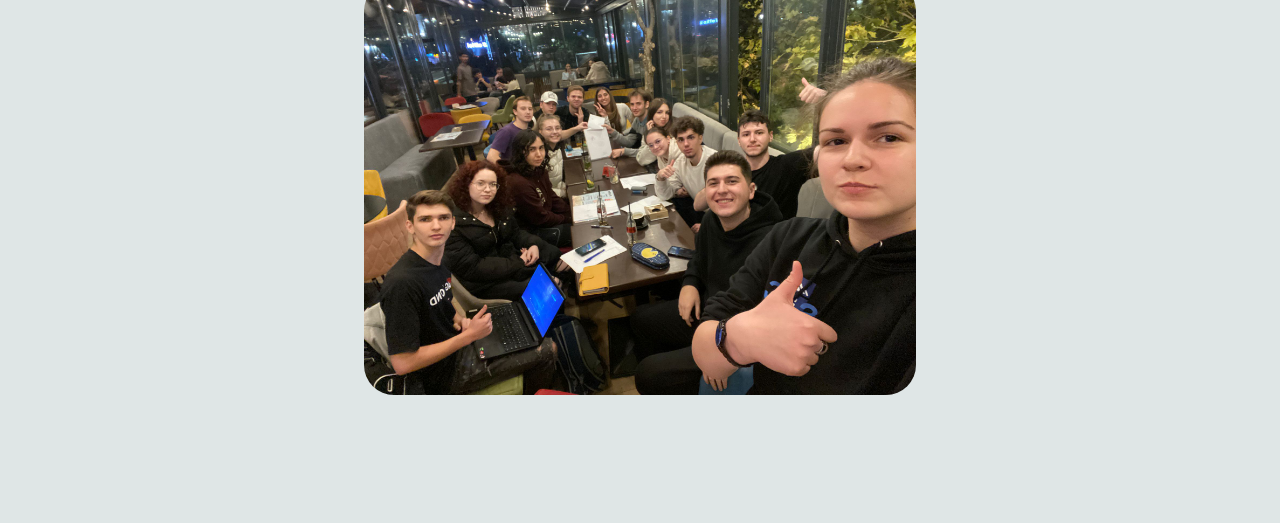
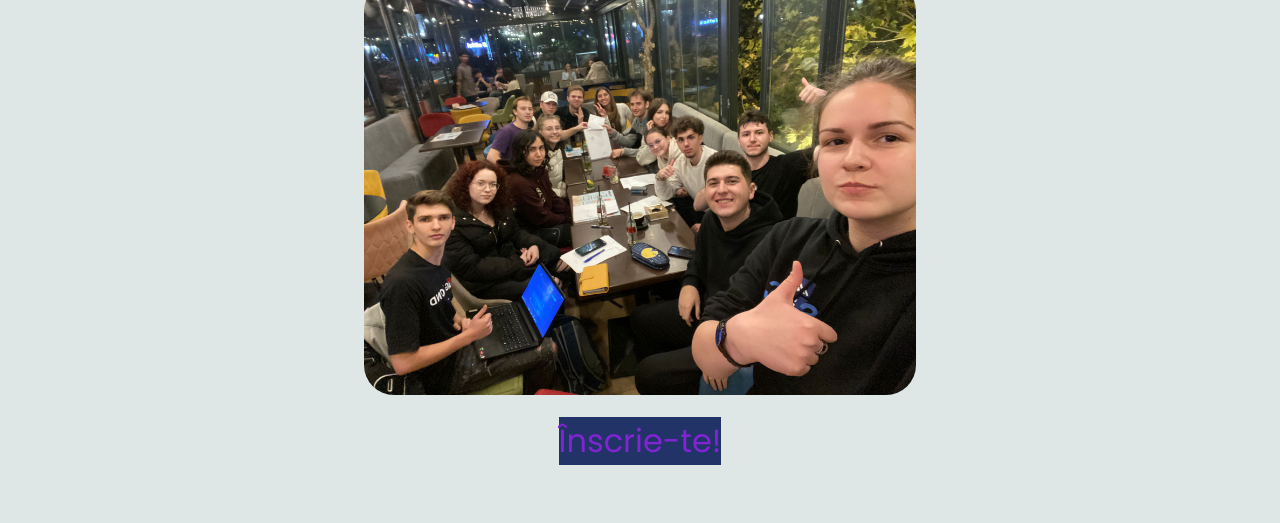
Before and after one commit to AlinXD/a-day-in-the-life, a website: page public/index.html in a window 1280 px wide. Shown: the part 277-800 px from the top of the page. Drawn offline with Linux system fonts and the light colour scheme; a web font is replaced by a local one.

Commit message:
buton formular

```diff
--- a/public/index.html
+++ b/public/index.html
@@ -19,7 +19,9 @@
     <div id="home">
         <p><span class="altfel">Altfel</span> de idei, <span class="altfel">altfel</span> de experiențe!</p>
         <img src="assets/echipa_altfel.jpeg" alt="poza_grup">
-
+        <a href="form">
+            <button class="button">Înscrie-te!</button>
+        </a>
     </div>
 
     <div id="proiect">
--- a/public/style.css
+++ b/public/style.css
@@ -82,6 +82,18 @@ img{
     background-clip: text;
 }
 
+.button{
+    background-color:#213367;
+    color:#8224D3;
+    border: none;
+    text-align: center;
+    font-size: 32px;
+}
+
+.button:hover{
+    background-color: #6D60AA;
+}
+
 #proiect{
     margin: 80px;
     padding: 100px;
```
